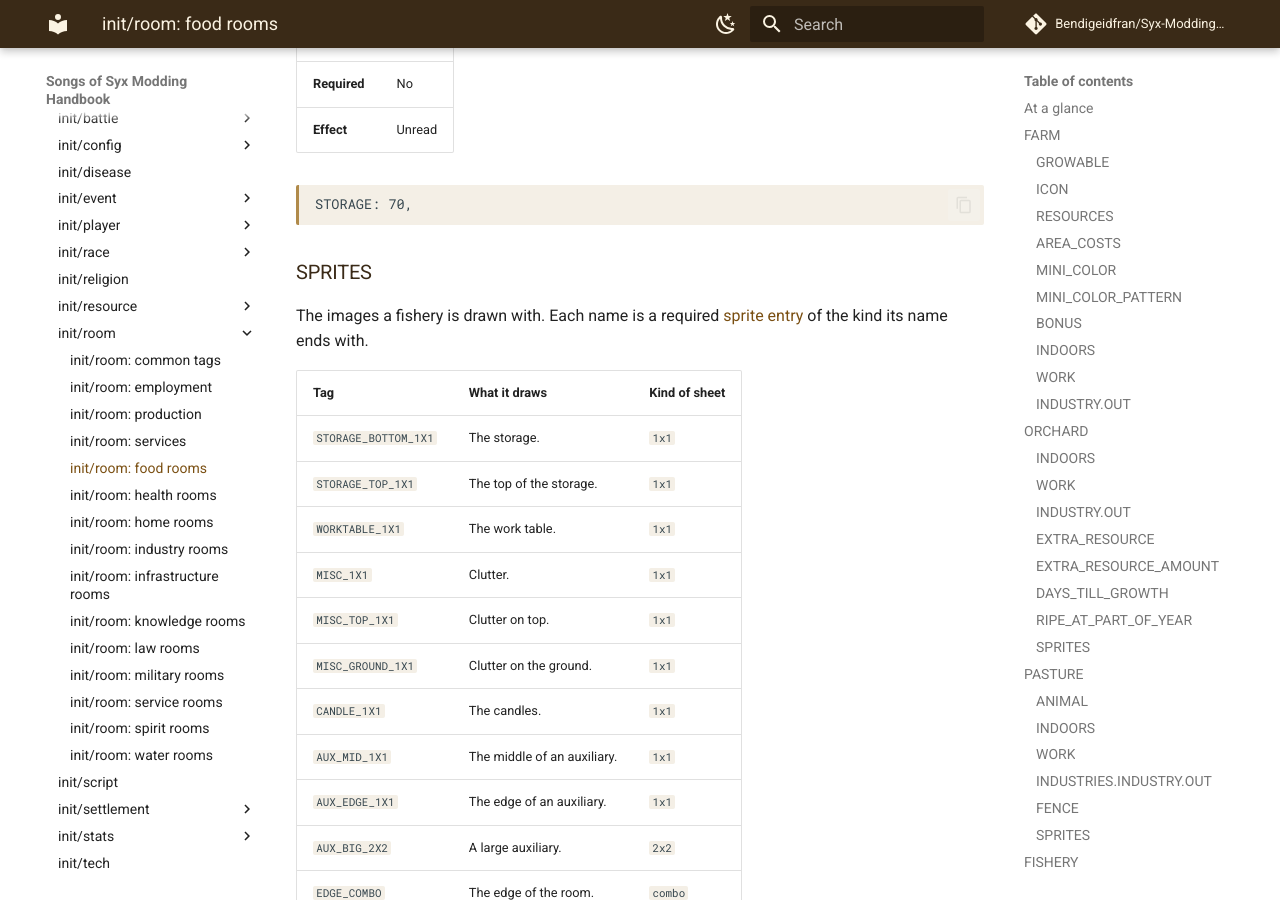
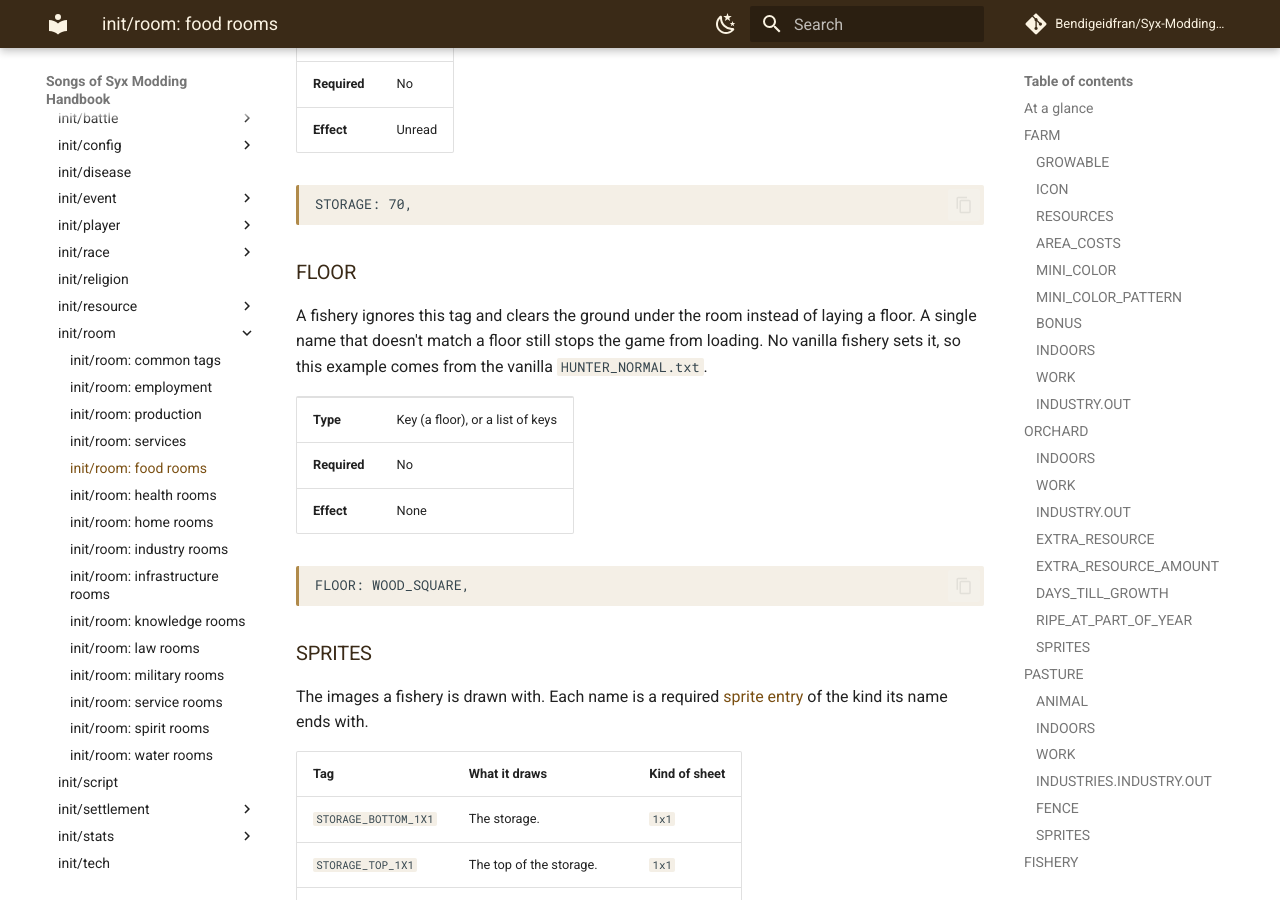
Before and after one commit to Bendigeidfran/Syx-Modding-Handbook, an MkDocs documentation site: the page built from Handbook/04-Modding-Compendium/01-init/10-room/05-food.md, in a window 1280 px wide and 900 px high, scrolled down 11005 px. Built offline with MkDocs 1.6.1 and Material for MkDocs 9.7.7, drawn with Linux system fonts in a browser that asks for light colours; comment, search, counter and statistics services are not loaded.

Commit message:
Next Room Batch
Fisher, Orchard and Hunter now supported.

````diff
--- a/Handbook/04-Modding-Compendium/01-init/10-room/05-food.md
+++ b/Handbook/04-Modding-Compendium/01-init/10-room/05-food.md
@@ -410,6 +410,20 @@ The game never reads this tag for fisheries. A fishery's storage holds 31 per ti
 STORAGE: 70,
 ```
 
+### FLOOR
+
+A fishery ignores this tag and clears the ground under the room instead of laying a floor. A single name that doesn't match a floor still stops the game from loading. No vanilla fishery sets it, so this example comes from the vanilla `HUNTER_NORMAL.txt`.
+
+| | |
+|---|---|
+| **Type** | Key (a floor), or a list of keys |
+| **Required** | No |
+| **Effect** | None |
+
+```text
+FLOOR: WOOD_SQUARE,
+```
+
 ### SPRITES
 
 The images a fishery is drawn with. Each name is a required [sprite entry](../../03-sprite/03-game.md#sprite-entries) of the kind its name ends with.
````
Also changed, not shown: Handbook/04-Modding-Compendium/01-init/10-room/01-common.md (+2 -2 lines), Handbook/04-Modding-Compendium/01-init/10-room/02-employment.md (+1 -1 lines).
